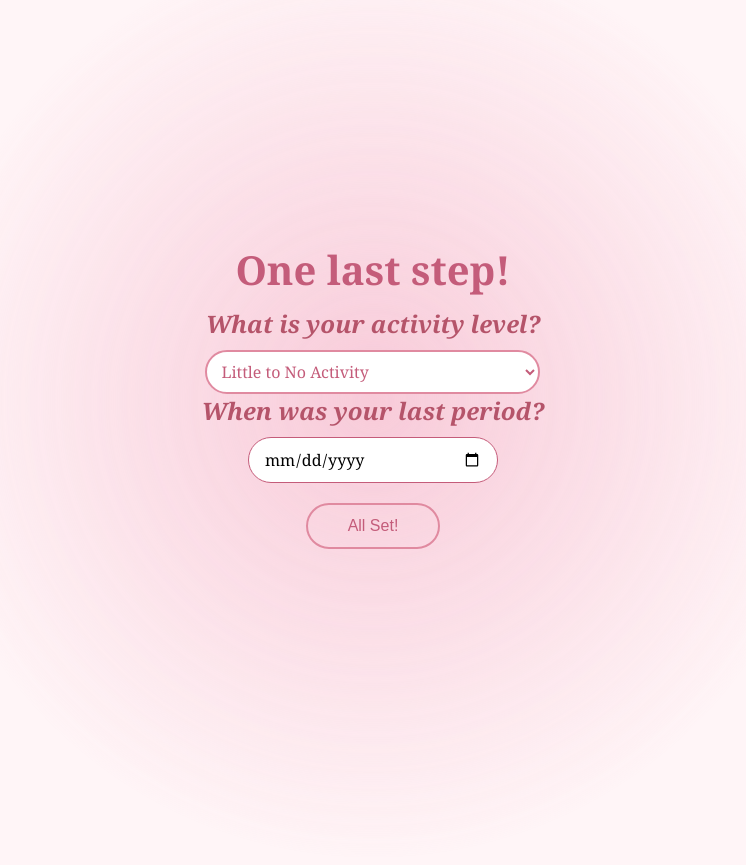
After one commit to ronybuena-sudo/Phased-App, a Flask app: page /onboard3 in a window 1280 px wide. The commit adds this page. Shown: the whole page, without its empty margins (267-1013 px from the left). Run offline with Flask 3, Linux system fonts and the light colour scheme.

```diff
--- /dev/null
+++ b/templates/onboard3.html
@@ -0,0 +1,29 @@
+<!DOCTYPE html>
+<html>
+    <head>
+        <title>Phased</title>
+        <link rel="stylesheet" href="{{ url_for('static', filename='styles.css') }}">
+    </head>
+    <body>
+        <div class="container">
+            <div class="glow"></div>
+            <div class="content">
+                <h1>One last step!</h1>
+                <div>
+                    <h2>What is your activity level?</h2>
+                    <select name="activity" id="activity">
+                        <option value="sedentary">Little to No Activity</option>
+                        <option value="lightly active">Lightly Active (1-3 days per week)</option>
+                        <option value="moderately active">Moderately Active (3-5 days per week)</option>
+                        <option value="very active">Very Active (6-7 days per week)</option>
+                    </select>
+                </div>
+                <div>
+                    <h2>When was your last period?</h2>
+                    <input type="date" id="period" name="period">
+                </div>
+                <a href="/homepage"><button>All Set!</button></a>
+            </div>
+        </div>
+    </body>
+</html>
```
Also changed, not shown: templates/onboard1.html (+9 -1 lines).
